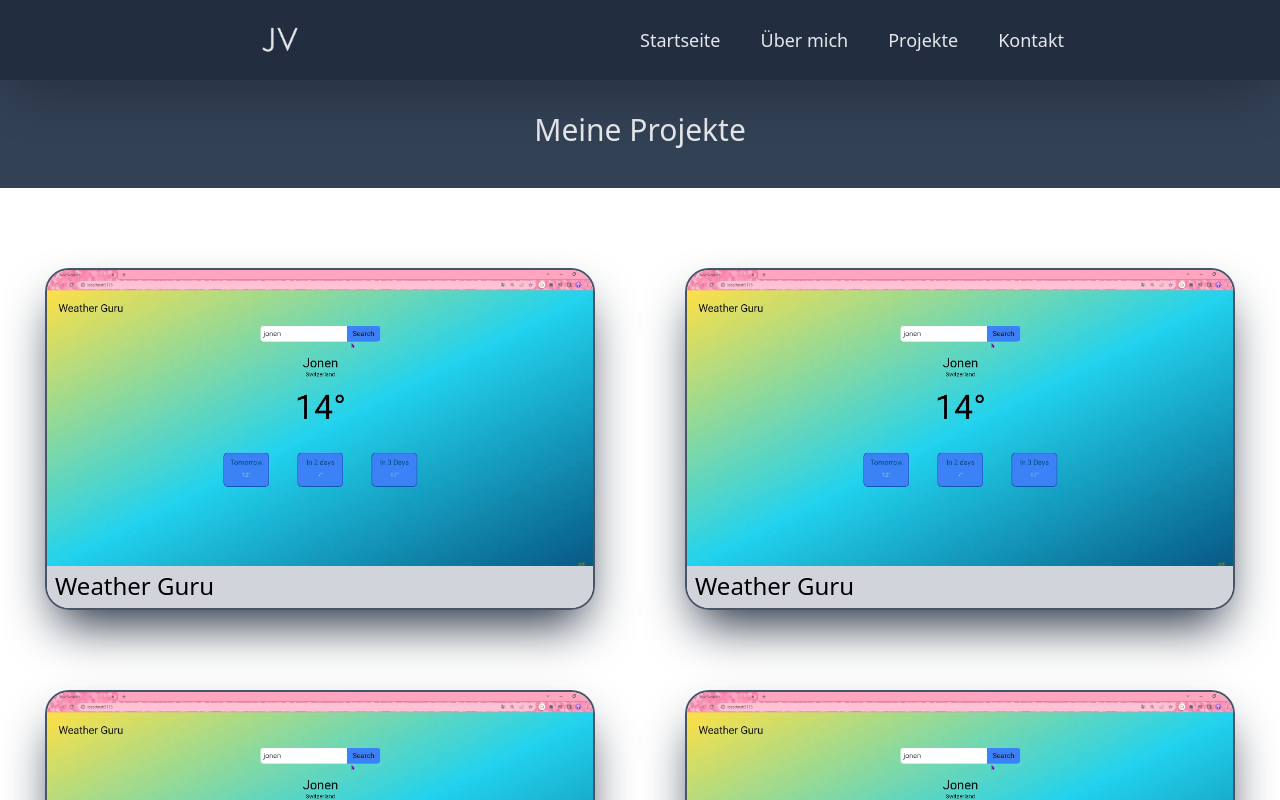
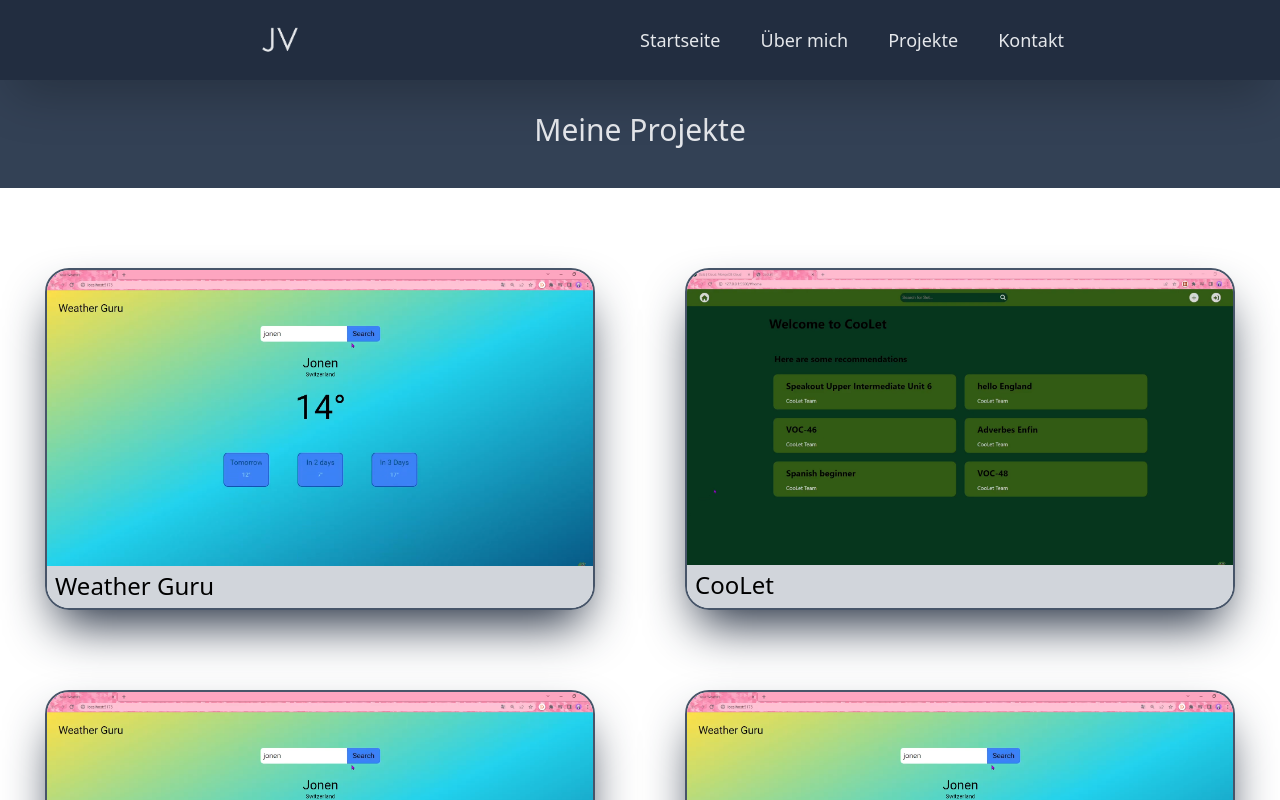
Before and after one commit to Spogotenau/portfolio, a React (Vite) app: page /projekte in a window 1280 px wide. Shown: the top 800 px of the page. Built offline with nearby package versions, Linux system fonts and the light colour scheme; a web font is replaced by a local one.

Commit message:
new project added

```diff
--- a/src/App.jsx
+++ b/src/App.jsx
@@ -6,6 +6,7 @@ import Startseite from './Pages/Startseite'
 import AboutMe from './Pages/AboutMe'
 import Projekte from './Pages/Projekte'
 import WeatherGuru from './Pages/WeatherGuru'
+import CooLet from './Pages/CooLet'
 
 function ScrollToTop() {
   const { pathname } = useLocation()
@@ -27,6 +28,7 @@ function App() {
           <Route path='überMich' element={<AboutMe />} />
           <Route path='projekte' element={<Projekte />} />
           <Route path='projekte/weatherGuru' element={<WeatherGuru />} />
+          <Route path='projekte/cooLet' element={<CooLet />} />
         </Route>
       </Routes>
     </BrowserRouter>
--- a/src/Pages/AboutMe/index.jsx
+++ b/src/Pages/AboutMe/index.jsx
@@ -39,19 +39,19 @@ function AboutMe() {
               <p>
                 <b>Name</b>
               </p>
-              <p className=' text-sky-700 font-bold'>Jan Vontobel</p>
+              <p className=' text-sky-500 font-bold'>Jan Vontobel</p>
             </div>
             <div>
               <p>
                 <b>Geburtstag</b>
               </p>
-              <p className=' text-sky-700 font-bold'>09. September 2005</p>
+              <p className=' text-sky-500 font-bold'>09. September 2005</p>
             </div>
             <div>
               <p>
                 <b>Ausbildung</b>
               </p>
-              <p className=' text-sky-700 font-bold'>
+              <p className=' text-sky-500 font-bold'>
                 Informatikmittelschule Baden,
                 <br /> 2. Jahr abgeschlossen
               </p>
--- /dev/null
+++ b/src/Pages/CooLet/index.jsx
@@ -0,0 +1,9 @@
+function CooLet() {
+  return (
+    <>
+      <div className='mt-20'>CooLet</div>
+    </>
+  )
+}
+
+export default CooLet
--- a/src/Pages/Projekte/index.jsx
+++ b/src/Pages/Projekte/index.jsx
@@ -1,4 +1,5 @@
 import weatherApp from '../../images/weatherApp.png'
+import cooLet from '../../images/coolet.png'
 import { Link } from 'react-router-dom'
 
 function Projekte() {
@@ -11,7 +12,7 @@ function Projekte() {
         <div className='project mt-20 border-2 rounded-3xl shadow-2xl shadow-slate-800 border-slate-600 overflow-hidden w-11/12 md:w-[550px] md:h-[341.75px] mx-auto'>
           <Link to='/projekte/weatherguru'>
             <img src={weatherApp} alt='Weather Guru' className=' w-[550px]' />
-            <div className='description bg-gray-300 top-0 relative'>
+            <div className='description weatherGuru bg-gray-300 top-0 relative'>
               <h1 className=' text-2xl px-2 py-1'>Weather Guru</h1>
               <p className=' text-lg px-2 pb-1'>
                 Weather Guru ist eine Wetter App, welche die aktuelle Temperatur
@@ -21,18 +22,19 @@ function Projekte() {
           </Link>
         </div>
         <div className='project mt-20 border-2 rounded-3xl shadow-2xl shadow-slate-800 border-slate-600 overflow-hidden w-11/12 md:w-[550px] md:h-[341.75px] mx-auto'>
-          <img src={weatherApp} alt='Weather Guru' className=' w-[550px]' />
-          <div className='description bg-gray-300 top-0 relative'>
-            <h1 className=' text-2xl px-2 py-1'>Weather Guru</h1>
-            <p className=' text-lg px-2 pb-1'>
-              Weather Guru ist eine Wetter App, welche die aktuelle Temperatur
-              von verschiedenen Orten der Welt zurückgibt
-            </p>
-          </div>
+          <Link to='/projekte/coolet'>
+            <img src={cooLet} alt='CooLet' className=' w-[550px]' />
+            <div className='description cooLet bg-gray-300 top-[-12px] relative'>
+              <h1 className=' text-2xl px-2 py-1'>CooLet</h1>
+              <p className=' text-lg px-2 pb-1'>
+                CooLet ist eine Lernplattform um Online Karteikarten zu lernen.
+              </p>
+            </div>
+          </Link>
         </div>
         <div className='project mt-20 border-2 rounded-3xl shadow-2xl shadow-slate-800 border-slate-600 overflow-hidden w-11/12 md:w-[550px] md:h-[341.75px] mx-auto'>
           <img src={weatherApp} alt='Weather Guru' className=' w-[550px]' />
-          <div className='description bg-gray-300 top-0 relative'>
+          <div className='description  bg-gray-300 top-0 relative'>
             <h1 className=' text-2xl px-2 py-1'>Weather Guru</h1>
             <p className=' text-lg px-2 pb-1'>
               Weather Guru ist eine Wetter App, welche die aktuelle Temperatur
--- a/src/Pages/WeatherGuru/index.jsx
+++ b/src/Pages/WeatherGuru/index.jsx
@@ -21,9 +21,9 @@ function weatherGuru() {
           <p>
             Weather Guru war mein erstes privates Projekt, welches ich mit React
             realisiert habe. Mithilfe von Weather Guru kann man sich die
-            aktuelle Temperatur und die der drei folgenden Tagen ausgeben lassen
-            für Orte Ihrer Wahl. Die Wetterdaten werden bei jeder Abfrage von
-            einer Wetter API geholt.
+            aktuelle Temperatur und die, der drei folgenden Tagen ausgeben
+            lassen für Orte Ihrer Wahl. Die Wetterdaten werden bei jeder Abfrage
+            von einer Wetter API geholt.
           </p>
         </div>
         <div className='mt-16 mx-auto md:w-2/5 w-5/6 mb-16'>
--- a/src/index.css
+++ b/src/index.css
@@ -216,8 +216,12 @@ font-family: 'Roboto Mono', monospace;
   animation: lightbulb 5000ms infinite;
 }
 
-.project:hover .description{
+.project:hover .weatherGuru{
     top: -58px;
+}
+
+.project:hover .cooLet{
+  top: -40px;
 }
 
 .description{
@@ -308,4 +312,8 @@ font-family: 'Roboto Mono', monospace;
   .links, .nav{
     background-color: rgba(30, 41, 59, 1);
   }
+
+  .project:hover .description{
+    top: 0px;
 }
+}
```
Also changed, not shown: src/images/coolet.png (added).
